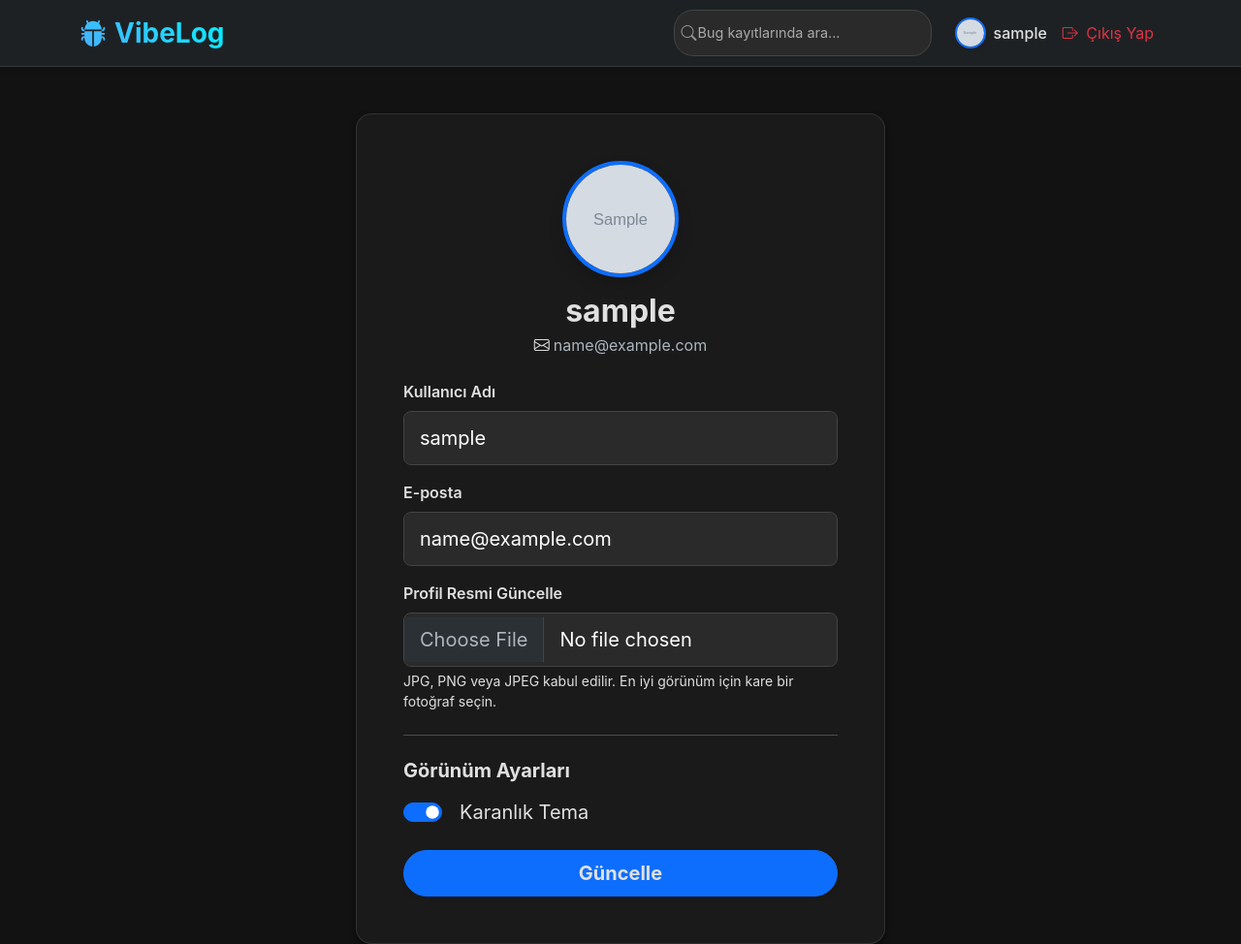
After one commit to Mirac-BRG/VibeLog-Bug-Tracker, a Flask app: page /profile in a window 1280 px wide. The commit adds this page. Shown: the whole page at 97% size. Run offline with Flask 3, Linux system fonts and the light colour scheme; a user stored in the database is signed in; tables that the repository leaves empty hold one stand-in row (values such as "Sample post"); grey boxes marked "Sample" are stand-in pictures; some libraries are stand-ins or nearby versions.

Commit message:
Fix: Karanlık tema (Dark Mode) UI hataları, arkaplan ve tablo başlığı düzeltildi

```diff
--- a/app/main/forms.py
+++ b/app/main/forms.py
@@ -1,6 +1,29 @@
 from flask_wtf import FlaskForm
-from wtforms import StringField, TextAreaField, SubmitField
-from wtforms.validators import DataRequired, Length
+from flask_wtf.file import FileField, FileAllowed
+from wtforms import StringField, TextAreaField, SubmitField, BooleanField
+from wtforms.validators import DataRequired, Length, Email, ValidationError
+from flask_login import current_user
+from app import db
+from app.models import User
+
+class UpdateProfileForm(FlaskForm):
+    username = StringField('Kullanıcı Adı', validators=[DataRequired(), Length(min=2, max=64)])
+    email = StringField('E-posta', validators=[DataRequired(), Email(), Length(max=120)])
+    avatar = FileField('Profil Resmi Güncelle', validators=[FileAllowed(['jpg', 'png', 'jpeg'], 'Sadece resim dosyaları yüklenebilir!')])
+    dark_mode = BooleanField('Karanlık Tema')
+    submit = SubmitField('Güncelle')
+
+    def validate_username(self, username):
+        if username.data != current_user.username:
+            user = db.session.scalar(db.select(User).filter_by(username=username.data))
+            if user is not None:
+                raise ValidationError('Bu kullanıcı adı zaten alınmış.')
+
+    def validate_email(self, email):
+        if email.data != current_user.email:
+            user = db.session.scalar(db.select(User).filter_by(email=email.data))
+            if user is not None:
+                raise ValidationError('Bu e-posta adresi zaten kullanımda.')
 
 class ProjectForm(FlaskForm):
     name = StringField('Proje Adı', validators=[DataRequired(), Length(min=2, max=100)])
--- a/app/main/routes.py
+++ b/app/main/routes.py
@@ -1,9 +1,12 @@
-from flask import render_template, redirect, url_for, flash, request, abort
+import os
+import time
+from werkzeug.utils import secure_filename
+from flask import render_template, redirect, url_for, flash, request, abort, current_app
 from flask_login import current_user, login_required
 from app import db
 from app.main import main
 from app.models import Project, BugTicket
-from app.main.forms import ProjectForm, BugTicketForm
+from app.main.forms import ProjectForm, BugTicketForm, UpdateProfileForm
 
 @main.route('/')
 @login_required
@@ -111,6 +114,38 @@ def search():
 
     return render_template('main/search_results.html', title='Arama Sonuçları', pagination=pagination, q=q)
 
+@main.route('/profile', methods=['GET', 'POST'])
+@login_required
+def profile():
+    form = UpdateProfileForm()
+    if form.validate_on_submit():
+        if form.avatar.data:
+            avatar_file = form.avatar.data
+            filename = secure_filename(avatar_file.filename)
+            ext = os.path.splitext(filename)[1]
+            new_filename = f"user_{current_user.id}_{int(time.time())}{ext}"
+
+            upload_dir = os.path.join(current_app.root_path, 'static', 'uploads', 'avatars')
+            os.makedirs(upload_dir, exist_ok=True)
+            file_path = os.path.join(upload_dir, new_filename)
+            avatar_file.save(file_path)
+
+            current_user.avatar_image = new_filename
+
+        current_user.username = form.username.data
+        current_user.email = form.email.data
+        current_user.dark_mode = form.dark_mode.data
+
+        db.session.commit()
+        flash('Hesabınız başarıyla güncellendi!', 'success')
+        return redirect(url_for('main.profile'))
+    elif request.method == 'GET':
+        form.username.data = current_user.username
+        form.email.data = current_user.email
+        form.dark_mode.data = current_user.dark_mode
+
+    return render_template('main/profile.html', title='Profilim', form=form)
+
 @main.app_errorhandler(404)
 def not_found_error(error):
     return render_template('404.html', title='Sayfa Bulunamadı'), 404
--- a/app/models.py
+++ b/app/models.py
@@ -2,7 +2,7 @@ from datetime import datetime
 from typing import List, Optional
 from flask_login import UserMixin
 from werkzeug.security import generate_password_hash, check_password_hash
-from sqlalchemy import String, Text, ForeignKey
+from sqlalchemy import String, Text, ForeignKey, Boolean
 from sqlalchemy.orm import Mapped, mapped_column, relationship
 
 from app import db, login_manager
@@ -14,6 +14,8 @@ class User(UserMixin, db.Model):
     username: Mapped[str] = mapped_column(String(64), unique=True, nullable=False)
     email: Mapped[str] = mapped_column(String(120), unique=True, nullable=False)
     password_hash: Mapped[str] = mapped_column(String(256), nullable=False)
+    avatar_image: Mapped[str] = mapped_column(String(255), default='default.png')
+    dark_mode: Mapped[bool] = mapped_column(Boolean, default=False)
     created_at: Mapped[datetime] = mapped_column(default=datetime.utcnow)
 
     # İlişkiler
--- a/app/static/css/style.css
+++ b/app/static/css/style.css
@@ -97,3 +97,72 @@ body {
     color: #fff;
     outline: none;
 }
+
+/* =========================================
+   DARK MODE OVERRIDES
+   ========================================= */
+[data-bs-theme="dark"],
+[data-bs-theme="dark"] body,
+[data-bs-theme="dark"] .bg-light,
+[data-bs-theme="dark"] .bg-white,
+[data-bs-theme="dark"] .container-fluid {
+    background-color: #121212 !important;
+    background-image: none !important;
+    color: #e0e0e0 !important;
+}
+
+[data-bs-theme="dark"] h1,
+[data-bs-theme="dark"] h2,
+[data-bs-theme="dark"] h3,
+[data-bs-theme="dark"] h4,
+[data-bs-theme="dark"] p,
+[data-bs-theme="dark"] span,
+[data-bs-theme="dark"] .text-dark {
+    color: #e0e0e0 !important;
+}
+
+[data-bs-theme="dark"] .card {
+    background-color: #1e1e1e !important;
+    background-image: none !important;
+    border: 1px solid #333 !important;
+    backdrop-filter: none !important;
+    -webkit-backdrop-filter: none !important;
+    box-shadow: 0 4px 6px rgba(0,0,0,0.5) !important;
+}
+
+[data-bs-theme="dark"] .card * {
+    color: #e0e0e0 !important;
+}
+
+[data-bs-theme="dark"] .text-muted {
+    color: #9e9e9e !important;
+}
+
+[data-bs-theme="dark"] .table {
+    color: #e0e0e0 !important;
+}
+
+[data-bs-theme="dark"] .table th {
+    color: #ffffff !important;
+}
+
+[data-bs-theme="dark"] .form-control {
+    background-color: #2a2a2a !important;
+    border: 1px solid #444 !important;
+    color: #ffffff !important;
+}
+
+[data-bs-theme="dark"] .form-control:focus {
+    background-color: #333 !important;
+    border: 1px solid #666 !important;
+    color: #ffffff !important;
+}
+
+[data-bs-theme="dark"] thead,
+[data-bs-theme="dark"] th,
+[data-bs-theme="dark"] .table-light,
+[data-bs-theme="dark"] .table thead th {
+    background-color: #212529 !important;
+    color: #e0e0e0 !important;
+    border-bottom-color: #333 !important;
+}
--- a/app/templates/base.html
+++ b/app/templates/base.html
@@ -11,7 +11,7 @@
     <!-- Custom CSS -->
     <link rel="stylesheet" href="{{ url_for('static', filename='css/style.css') }}">
 </head>
-<body class="bg-light">
+<body class="bg-light transition-base" {% if current_user.is_authenticated and current_user.dark_mode %}data-bs-theme="dark"{% endif %}>
     <!-- Navbar -->
     <nav class="navbar navbar-expand-lg navbar-dark navbar-glass mb-4 sticky-top">
         <div class="container">
@@ -31,7 +31,10 @@
                             </form>
                         </li>
                         <li class="nav-item">
-                            <a class="nav-link" href="#"><i class="bi bi-person-circle me-1"></i> Profil ({{ current_user.username }})</a>
+                            <a class="nav-link d-flex align-items-center" href="{{ url_for('main.profile') }}">
+                                <img src="{{ url_for('static', filename='uploads/avatars/' + current_user.avatar_image) }}" alt="Avatar" class="rounded-circle border border-2 border-primary me-2 object-fit-cover shadow-sm" width="32" height="32" onerror="this.src='https://ui-avatars.com/api/?name={{ current_user.username }}&background=0D8ABC&color=fff'">
+                                <span class="fw-medium">{{ current_user.username }}</span>
+                            </a>
                         </li>
                         <li class="nav-item">
                             <a class="nav-link text-danger" href="{{ url_for('auth.logout') }}"><i class="bi bi-box-arrow-right me-1"></i> Çıkış Yap</a>
--- /dev/null
+++ b/app/templates/main/profile.html
@@ -0,0 +1,103 @@
+{% extends "base.html" %}
+
+{% block content %}
+<div class="row justify-content-center mt-5">
+    <div class="col-md-8 col-lg-6">
+        <div class="card card-glass border-0 shadow-lg">
+            <div class="card-body p-4 p-md-5">
+                <div class="text-center mb-4">
+                    <div class="position-relative d-inline-block">
+                        <img src="{{ url_for('static', filename='uploads/avatars/' + current_user.avatar_image) }}" alt="Avatar" class="rounded-circle border border-4 border-primary shadow object-fit-cover" width="120" height="120" onerror="this.src='https://ui-avatars.com/api/?name={{ current_user.username }}&background=0D8ABC&color=fff&size=120'">
+                    </div>
+                    <h2 class="mt-3 mb-1 fw-bold">{{ current_user.username }}</h2>
+                    <p class="text-muted"><i class="bi bi-envelope me-1"></i>{{ current_user.email }}</p>
+                </div>
+
+                <form method="POST" action="" enctype="multipart/form-data">
+                    {{ form.hidden_tag() }}
+
+                    <div class="mb-3">
+                        {{ form.username.label(class="form-label fw-semibold") }}
+                        {% if form.username.errors %}
+                            {{ form.username(class="form-control form-control-lg is-invalid") }}
+                            <div class="invalid-feedback">
+                                {% for error in form.username.errors %}
+                                    <span>{{ error }}</span>
+                                {% endfor %}
+                            </div>
+                        {% else %}
+                            {{ form.username(class="form-control form-control-lg") }}
+                        {% endif %}
+                    </div>
+
+                    <div class="mb-3">
+                        {{ form.email.label(class="form-label fw-semibold") }}
+                        {% if form.email.errors %}
+                            {{ form.email(class="form-control form-control-lg is-invalid") }}
+                            <div class="invalid-feedback">
+                                {% for error in form.email.errors %}
+                                    <span>{{ error }}</span>
+                                {% endfor %}
+                            </div>
+                        {% else %}
+                            {{ form.email(class="form-control form-control-lg") }}
+                        {% endif %}
+                    </div>
+
+                    <div class="mb-4">
+                        {{ form.avatar.label(class="form-label fw-semibold") }}
+                        {% if form.avatar.errors %}
+                            {{ form.avatar(class="form-control form-control-lg is-invalid", accept="image/*") }}
+                            <div class="invalid-feedback">
+                                {% for error in form.avatar.errors %}
+                                    <span>{{ error }}</span>
+                                {% endfor %}
+                            </div>
+                        {% else %}
+                            {{ form.avatar(class="form-control form-control-lg", accept="image/*") }}
+                        {% endif %}
+                        <div class="form-text">JPG, PNG veya JPEG kabul edilir. En iyi görünüm için kare bir fotoğraf seçin.</div>
+                    </div>
+
+                    <hr class="my-4">
+
+                    <div class="mb-4">
+                        <h5 class="fw-bold mb-3">Görünüm Ayarları</h5>
+                        <div class="form-check form-switch fs-5">
+                            {{ form.dark_mode(class="form-check-input", role="switch") }}
+                            {{ form.dark_mode.label(class="form-check-label ms-2") }}
+                        </div>
+                    </div>
+
+                    <div class="d-grid mt-4">
+                        {{ form.submit(class="btn btn-primary btn-lg fw-bold rounded-pill shadow-sm") }}
+                    </div>
+                </form>
+            </div>
+        </div>
+    </div>
+</div>
+
+<style>
+/* Smooth transition for theme switching */
+.transition-base, .card-glass, .navbar-glass {
+    transition: background-color 0.3s ease, color 0.3s ease, border-color 0.3s ease;
+}
+
+/* Adjust card-glass for dark mode if not already in style.css */
+[data-bs-theme="dark"] .card-glass {
+    background: rgba(30, 30, 30, 0.7) !important;
+    backdrop-filter: blur(10px);
+    border: 1px solid rgba(255, 255, 255, 0.1) !important;
+    color: #e9ecef;
+}
+
+[data-bs-theme="dark"] .bg-light {
+    background-color: #121212 !important;
+}
+
+[data-bs-theme="dark"] .text-muted {
+    color: #adb5bd !important;
+}
+</style>
+{% endblock %}
```
Also changed, not shown: migrations/versions/8ebed9d3feba_add_avatar_and_dark_mode_to_user.py (added, +34 -0 lines), app.db, app/static/uploads/avatars/user_3_1779798240.jpg (added).
